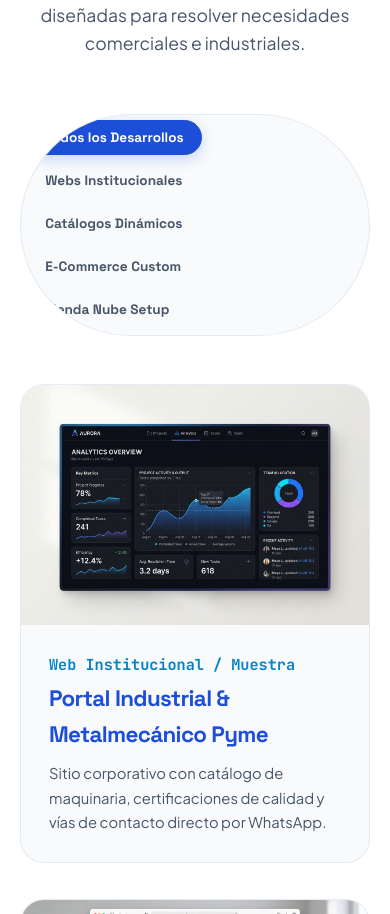
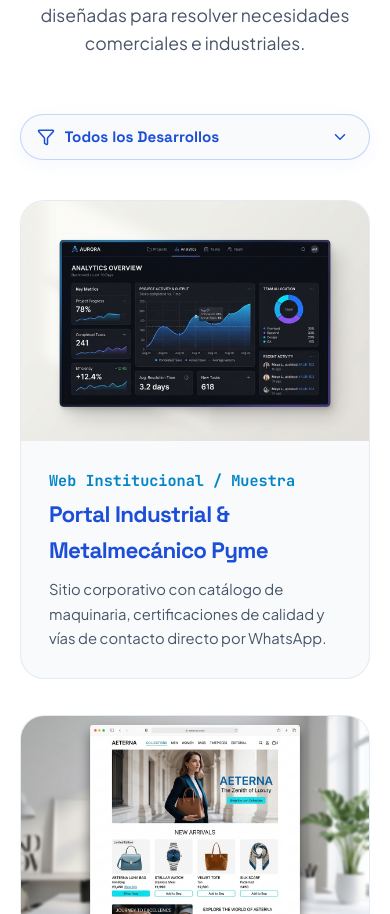
Before and after one commit to alignstudioweb/portafolio, a Next.js app: page / in a window 390 px wide. Shown: the part 7570-8484 px from the top of the page. Built offline with nearby package versions, Linux system fonts and the light colour scheme; a web font is replaced by a local one.

Commit message:
feat: implementado control Dropdown responsivo exclusivo para filtros de portafolio en móviles

```diff
--- a/app/globals.css
+++ b/app/globals.css
@@ -564,7 +564,7 @@ button {
   background-color: var(--bg-primary);
 }
 
-.portfolio-filters {
+.portfolio-filters-desktop {
   display: flex;
   align-items: center;
   justify-content: center;
@@ -577,12 +577,52 @@ button {
   flex-wrap: wrap;
   width: fit-content;
   max-width: 100%;
-  scrollbar-width: none;
-  -ms-overflow-style: none;
 }
 
-.portfolio-filters::-webkit-scrollbar {
+.portfolio-filters-mobile {
   display: none;
+  width: 100%;
+  max-width: 380px;
+  margin: 0 auto 2.5rem auto;
+}
+
+.portfolio-dropdown-box {
+  position: relative;
+  display: flex;
+  align-items: center;
+  background: var(--bg-secondary);
+  border: 1.5px solid rgba(37, 99, 235, 0.25);
+  border-radius: var(--radius-pill);
+  padding: 0 1rem;
+  box-shadow: var(--shadow-subtle);
+  transition: all var(--transition-fast);
+}
+
+.portfolio-dropdown-box:focus-within {
+  border-color: var(--color-align-royal);
+  box-shadow: 0 0 0 3px rgba(37, 99, 235, 0.15);
+}
+
+.portfolio-select-dropdown {
+  width: 100%;
+  padding: 0.8rem 2.25rem 0.8rem 0.6rem;
+  font-family: var(--font-h3);
+  font-size: 0.95rem;
+  font-weight: 700;
+  color: var(--color-align-royal);
+  background: transparent;
+  border: none;
+  outline: none;
+  cursor: pointer;
+  appearance: none;
+  -webkit-appearance: none;
+}
+
+.portfolio-dropdown-icon {
+  position: absolute;
+  right: 1.25rem;
+  pointer-events: none;
+  color: var(--color-align-royal);
 }
 
 .filter-btn {
@@ -1105,6 +1145,14 @@ button {
 }
 
 @media (max-width: 768px) {
+  .portfolio-filters-desktop {
+    display: none !important;
+  }
+
+  .portfolio-filters-mobile {
+    display: block !important;
+  }
+
   .hero-title {
     font-size: clamp(2rem, 6.5vw, 2.75rem);
   }
@@ -1119,14 +1167,6 @@ button {
 
   .portfolio-img-wrapper {
     height: 240px;
-  }
-
-  .portfolio-filters {
-    gap: 0.5rem;
-    overflow-x: auto;
-    padding-bottom: 0.5rem;
-    justify-content: flex-start;
-    -webkit-overflow-scrolling: touch;
   }
 
   .filter-btn {
--- a/components/PortfolioGrid.tsx
+++ b/components/PortfolioGrid.tsx
@@ -2,6 +2,7 @@
 
 import React, { useState } from 'react';
 import Image from 'next/image';
+import { Filter, ChevronDown } from 'lucide-react';
 import { Project } from '@/types';
 
 export const portfolioData: Project[] = [
@@ -77,8 +78,8 @@ export const PortfolioGrid: React.FC<PortfolioGridProps> = ({ onOpenProjectModal
           </p>
         </div>
 
-        {/* Filter Buttons Segmented Bar */}
-        <div className="portfolio-filters reveal-up" role="tablist" aria-label="Filtros de portafolio">
+        {/* Desktop Filter Segmented Bar */}
+        <div className="portfolio-filters-desktop reveal-up" role="tablist" aria-label="Filtros de portafolio">
           {filterButtons.map((btn) => (
             <button
               key={btn.key}
@@ -91,6 +92,26 @@ export const PortfolioGrid: React.FC<PortfolioGridProps> = ({ onOpenProjectModal
               {btn.label}
             </button>
           ))}
+        </div>
+
+        {/* Mobile Dropdown Control */}
+        <div className="portfolio-filters-mobile reveal-up">
+          <div className="portfolio-dropdown-box">
+            <Filter style={{ width: 18, height: 18, color: 'var(--color-align-royal)', flexShrink: 0 }} />
+            <select
+              className="portfolio-select-dropdown"
+              value={filter}
+              onChange={(e) => setFilter(e.target.value)}
+              aria-label="Filtrar proyectos de portafolio"
+            >
+              {filterButtons.map((btn) => (
+                <option key={btn.key} value={btn.key}>
+                  {btn.label}
+                </option>
+              ))}
+            </select>
+            <ChevronDown className="portfolio-dropdown-icon" style={{ width: 18, height: 18 }} />
+          </div>
         </div>
 
         <div className="portfolio-grid">
```
